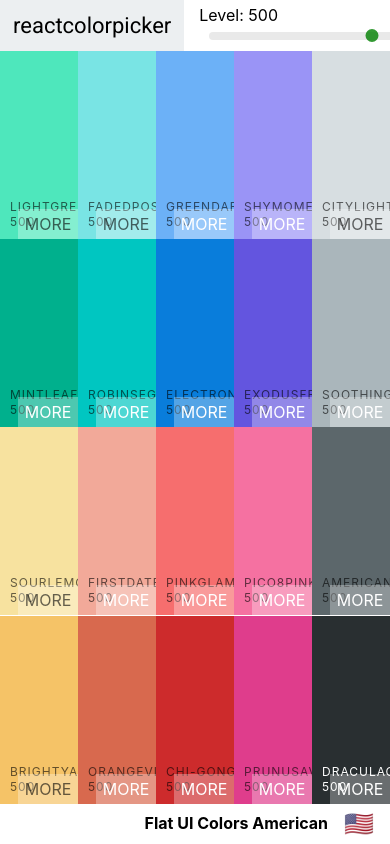
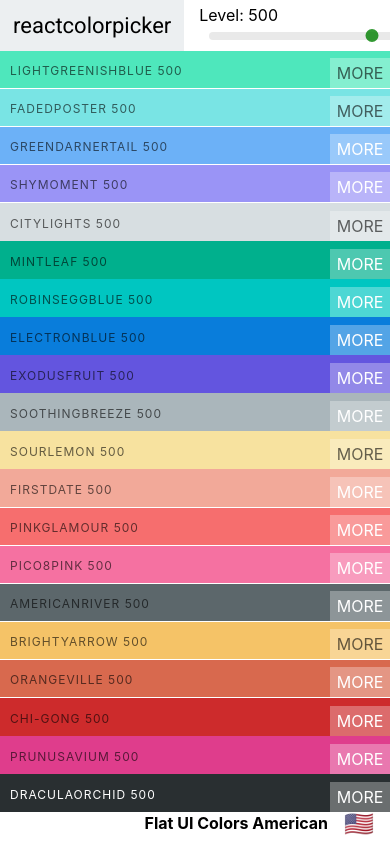
Before and after one commit to PuneetY008/Colors-App, a React (Create React App) app: page /pallete/flat-ui-colors-american in a window 390 px wide. Shown: the top 844 px of the page. Built offline with nearby package versions, Linux system fonts and the light colour scheme.

Commit message:
color box responsive

```diff
--- a/src/styles/ColorBoxStyles.js
+++ b/src/styles/ColorBoxStyles.js
@@ -1,4 +1,5 @@
 import chroma from 'chroma-js';
+import Sizes from './Sizes';
 
 export default {
     ColorBox: {
@@ -11,6 +12,18 @@ export default {
         marginBottom: "-3.5px",
         "&:hover button": {
             opacity:1
+        },
+        [Sizes.down("lg")]: {
+            width: "25%",
+            height: props=>(props.showingFullPallete? "20%" : "50%")
+        },
+        [Sizes.down("lg")]: {
+            width: "50%",
+            height: props=>(props.showingFullPallete? "10%" : "50%")
+        },
+        [Sizes.down("xs")]: {
+            width: "100%",
+            height: props=>(props.showingFullPallete? "5%" : "10%")
         }
     },
     copyText: {
--- /dev/null
+++ b/src/styles/Sizes.js
@@ -0,0 +1,17 @@
+
+
+export default {
+    up(){
+
+    },
+
+    down(size){
+        const sizes = {
+            xs: "575.98px",
+            sm: "767.98px",
+            md: "991.98px",
+            lg: "1199.98px"
+        }
+        return `@media(max-width: ${sizes[size]})`;
+    }
+}
```
